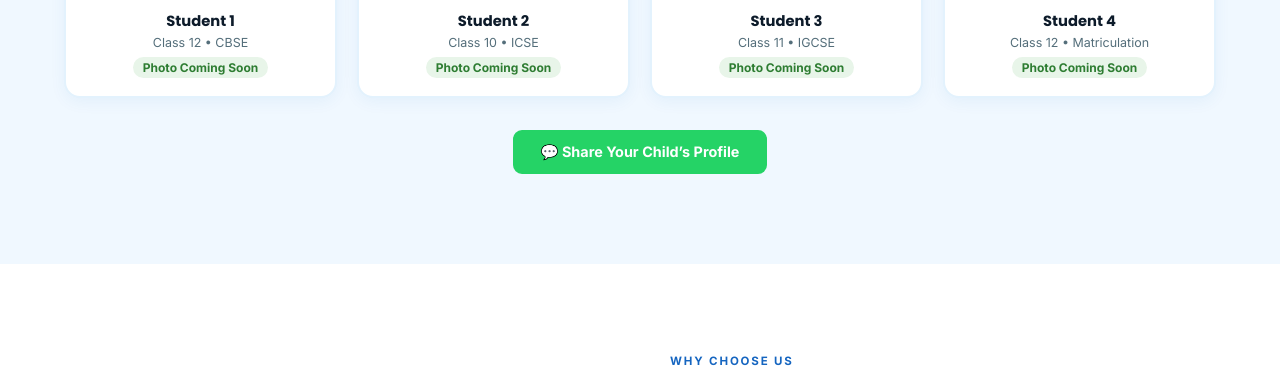
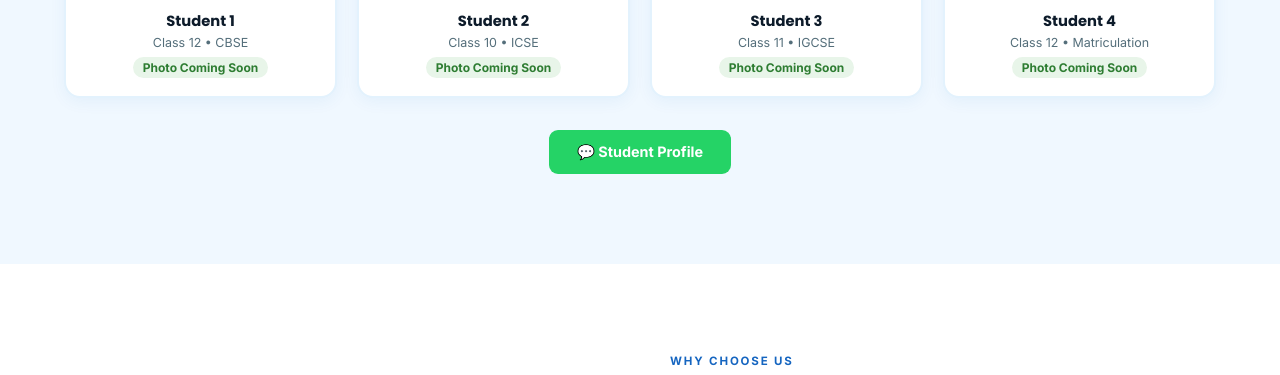
Before and after one commit to paidpromoaiglobal/biz-chijjty4u0fdujors7huqfnhkm, a plain HTML site: page index.html in a window 1280 px wide. Shown: the part 6722-7097 px from the top of the page. Drawn offline with Linux system fonts and the light colour scheme.

Commit message:
Update: boards section, faculty/student profiles, Google Drive logo, remove topbar/adm-strip, fix images

```diff
--- a/index.html
+++ b/index.html
@@ -681,7 +681,7 @@ footer{background:#0D1B2A;color:rgba(255,255,255,.38);padding:44px 5vw 26px}
       </div>
     </div>
     <div style="text-align:center;margin-top:32px" data-r>
-      <a href="https://wa.me/918637670607?text=Hi%20Pi%20Classes!%20I%20want%20to%20share%20my%20child%27s%20profile%20for%20the%20website." style="display:inline-flex;align-items:center;gap:8px;background:#25d366;color:#fff;padding:13px 28px;border-radius:9px;text-decoration:none;font-weight:700;font-size:.9rem">&#128172; Share Your Child&rsquo;s Profile</a>
+      <a href="https://wa.me/918637670607?text=Hi%20Pi%20Classes!%20I%20want%20to%20share%20my%20child%27s%20profile%20for%20the%20website." style="display:inline-flex;align-items:center;gap:8px;background:#25d366;color:#fff;padding:13px 28px;border-radius:9px;text-decoration:none;font-weight:700;font-size:.9rem">&#128172; Student Profile</a>
     </div>
   </div>
 </section>
```
